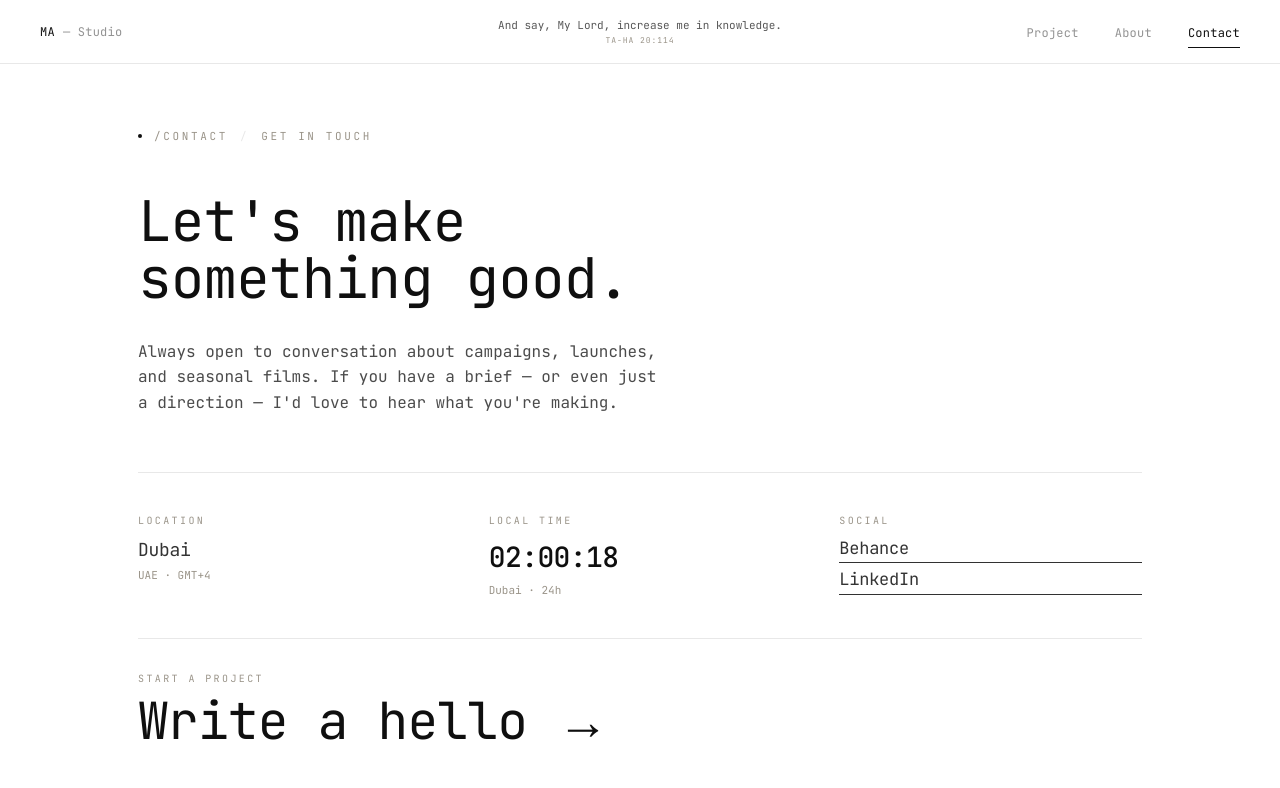
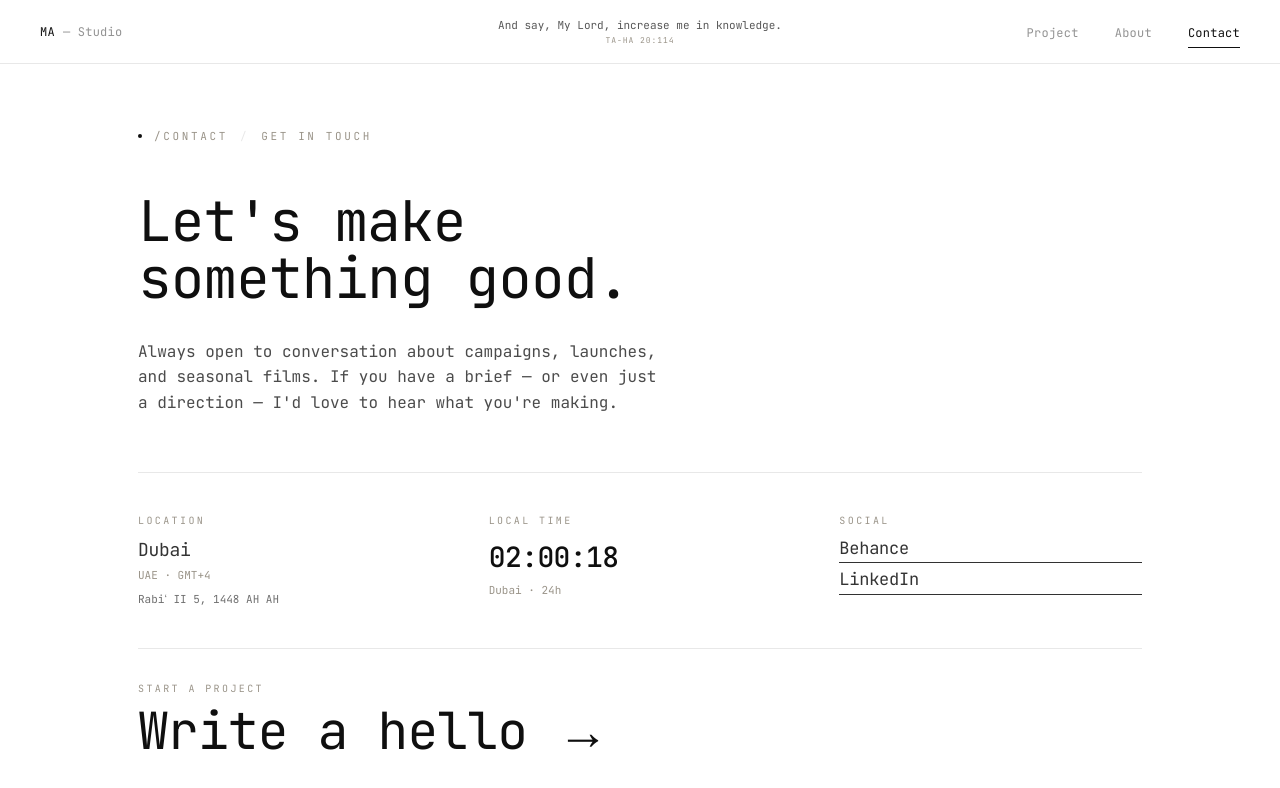
Before and after one commit to themorshedalam/themorshedportfolio, a Next.js app: page / in a window 1280 px wide. Both pictures are taken after a click on the button "Contact". Shown: the top 788 px of the page. Built offline with nearby package versions, Linux system fonts and the light colour scheme.

Commit message:
Add Hijri/Islamic calendar date next to Location on Contact page

```diff
--- a/src/components/portfolio/contact-view.tsx
+++ b/src/components/portfolio/contact-view.tsx
@@ -6,6 +6,7 @@ import { profile } from "@/lib/projects";
 
 export function ContactView() {
   const [time, setTime] = useState("");
+  const [hijriDate, setHijriDate] = useState("");
 
   useEffect(() => {
     const update = () => {
@@ -18,6 +19,20 @@ export function ContactView() {
         hour12: false,
       }).format(now);
       setTime(dubaiTime);
+
+      // Hijri date
+      try {
+        const hijri = new Intl.DateTimeFormat("en-US", {
+          timeZone: "Asia/Dubai",
+          day: "numeric",
+          month: "long",
+          year: "numeric",
+          calendar: "islamic",
+        }).format(now);
+        setHijriDate(hijri + " AH");
+      } catch {
+        setHijriDate("");
+      }
     };
     update();
     const interval = setInterval(update, 1000);
@@ -79,6 +94,9 @@ export function ContactView() {
             <div className="font-mono-label mt-1 text-[11px] text-[var(--meta)]">
               UAE · GMT+4
             </div>
+            <div className="font-mono-label mt-2 text-[11px] text-foreground/60">
+              {hijriDate}
+            </div>
           </div>
           <div>
             <div className="font-mono-label mb-2 text-[10px] uppercase tracking-[0.24em] text-[var(--meta)]">
```
